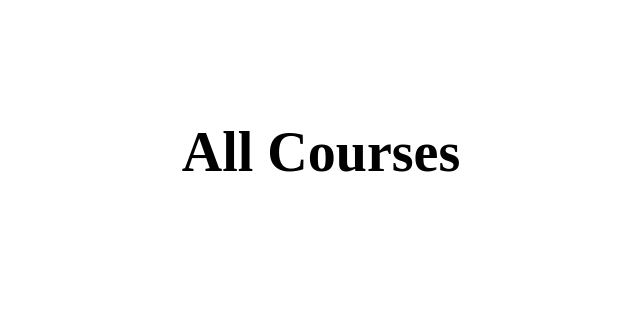
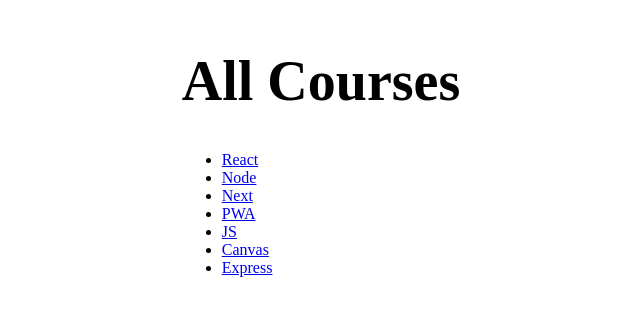
Before and after one commit to engrmh/first-next-app, a Next.js app: page /courses in a window 1280 px wide. Shown: the part 256-572 px from the top of the page, without its empty margins (319-959 px from the left). Built offline with nearby package versions, Linux system fonts and the light colour scheme.

Commit message:
feat: linking to dynamic routes

```diff
--- a/pages/courses/index.js
+++ b/pages/courses/index.js
@@ -1,8 +1,29 @@
 import React from 'react'
+import Link from "next/link";
 
 function Courses() {
+    const courses = [
+        {id: 1 , title: 'React' , shortname: 'react'},
+        {id: 2 , title: 'Node' , shortname: 'node'},
+        {id: 3 , title: 'Next' , shortname: 'next'},
+        {id: 4 , title: 'PWA' , shortname: 'pwa'},
+        {id: 5 , title: 'JS' , shortname: 'js'},
+        {id: 6 , title: 'Canvas' , shortname: 'canvas'},
+        {id: 7 , title: 'Express' , shortname: 'express'},
+    ]
   return (
-    <h1>All Courses</h1>
+      <>
+        <h1>All Courses</h1>
+        <ul>
+            {
+                courses.map(course => (
+                    <li key={course.id}>
+                        <Link href={`/courses/${course.shortname}`}>{course.title}</Link>
+                    </li>
+                ))
+            }
+        </ul>
+      </>
   )
 }
 
```
Also changed, not shown: pages/courses/[shortName].js (added, +10 -0 lines), pages/courses/[shortName]/sessions/[sessionID].js (deleted, +0 -13 lines), 1 other file (tests, documents, lock files or other folders).
